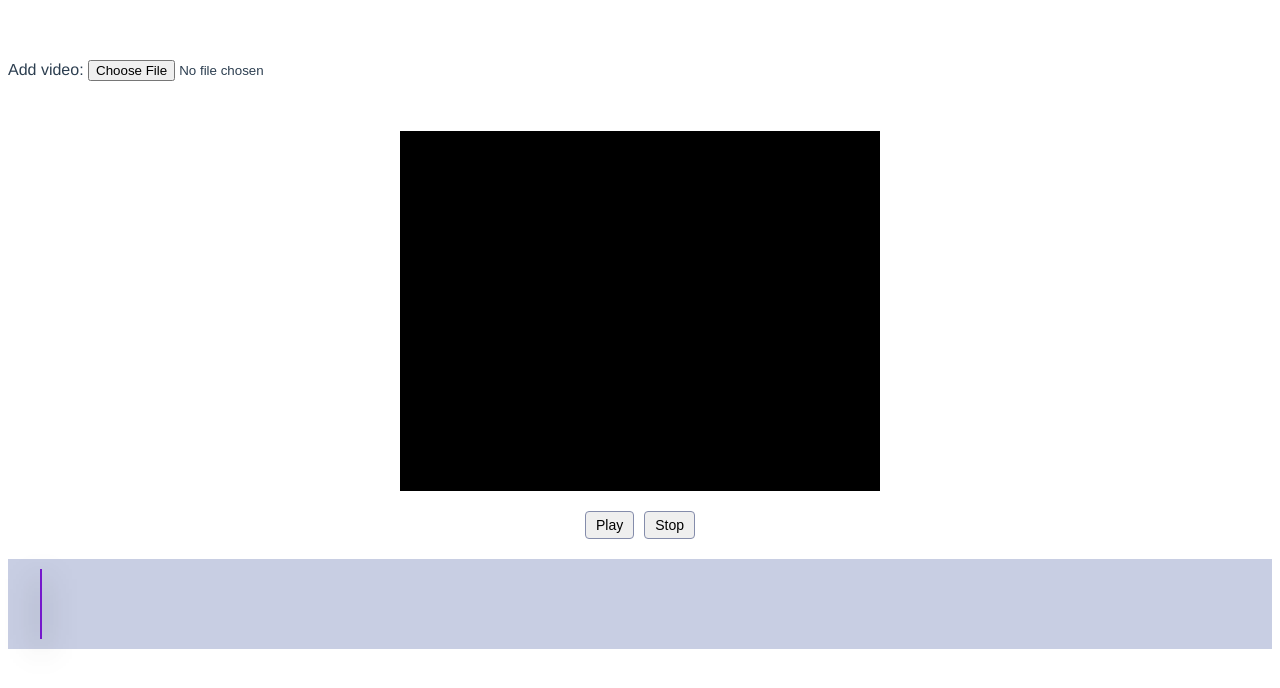
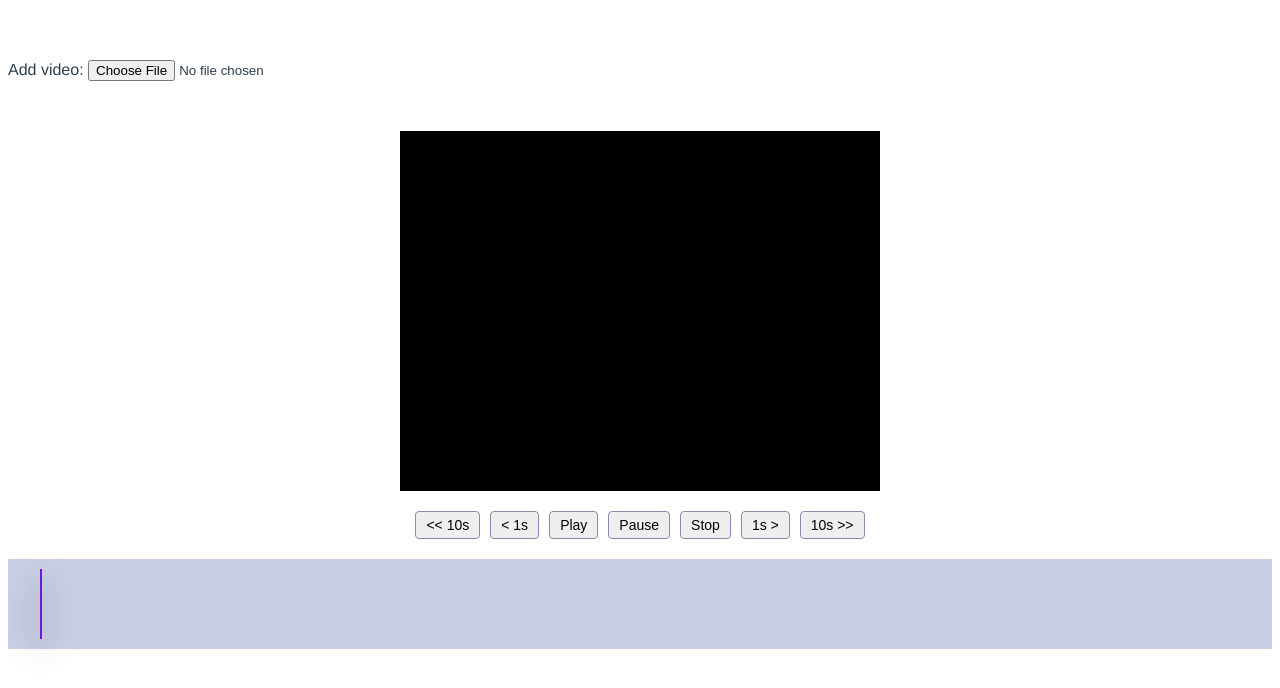
Before and after one commit to tesla3327/video-editor, a Vue app: page / in a window 1280 px wide. Shown: the top 688 px of the page. Built offline with nearby package versions, Linux system fonts and the light colour scheme.

Commit message:
Added seeking

```diff
--- a/babel.config.js
+++ b/babel.config.js
@@ -1,5 +1,3 @@
 module.exports = {
-  presets: [
-    '@vue/app'
-  ]
-}
+  presets: ["@vue/app"]
+};
--- a/postcss.config.js
+++ b/postcss.config.js
@@ -2,4 +2,4 @@ module.exports = {
   plugins: {
     autoprefixer: {}
   }
-}
+};
--- a/src/App.vue
+++ b/src/App.vue
@@ -6,23 +6,29 @@
     </label>
     <div class="videos">
       <video
-        v-for="({ url }) in videos"
+        v-for="{ url } in videos"
         :key="url"
         ref="video"
         controls
         :src="url"
       />
     </div>
-    <canvas ref="canvas" width="480" height="360"/>
+    <canvas ref="canvas" width="480" height="360" />
     <div class="controls">
-      <button class="play" @click="handlePlay">Play</button>
-      <button class="play" @click="handleStop">Stop</button>
+      <button @click="seek(currTime - 10)">&lt;&lt; 10s</button>
+      <button @click="seek(currTime - 1)">&lt; 1s</button>
+      <button @click="handlePlay">Play</button>
+      <button @click="handlePause">Pause</button>
+      <button @click="handleStop">Stop</button>
+      <button @click="seek(currTime + 1)">1s &gt;</button>
+      <button @click="seek(currTime + 10)">10s &gt;&gt;</button>
     </div>
     <Timeline
       :keyframes="keyframes"
       :videos="videos"
       :time="currTime"
       :selected="selected"
+      :total-length="totalLength"
       @move-left="index => handleMove(index, -1)"
       @move-right="index => handleMove(index, 1)"
       @trim-beginning="handleTrimBeginning"
@@ -38,10 +44,10 @@
 </template>
 
 <script>
-import Timeline from './components/Timeline';
+import Timeline from "./components/Timeline";
 
-import video1 from './assets/video.mp4';
-import video5 from './assets/video5.mp4';
+import video1 from "./assets/video.mp4";
+import video5 from "./assets/video5.mp4";
 
 const timeline1 = [
   {
@@ -68,14 +74,14 @@ const timeline1 = [
     video: 0,
     start: 5,
     length: 10
-  },
+  }
 ];
 
 const timeline2 = [
   {
     video: 0,
     start: 3,
-    length: 3,
+    length: 3
   },
   {
     video: 0,
@@ -101,14 +107,14 @@ const timeline2 = [
     video: 0,
     start: 3,
     length: 3
-  },
+  }
 ];
 
 export default {
-  name: 'app',
+  name: "app",
 
   components: {
-    Timeline,
+    Timeline
   },
 
   data() {
@@ -116,21 +122,20 @@ export default {
       videos: [],
       currTime: 0,
       timeline: [],
-      selected: -1,
+      selected: -1
     };
   },
 
   mounted() {
     this.muteAllVideos();
-
-    // Setup selected video
-    // this.currVideoIndex = 0;
-    // this.currentVideo = this.$refs.video[0];
-
-    this.ctx = this.$refs.canvas.getContext('2d');
+    this.ctx = this.$refs.canvas.getContext("2d");
   },
 
   computed: {
+    totalLength() {
+      return this.keyframes.reduce((prev, next) => prev + next.length, 0);
+    },
+
     keyframes() {
       const frames = [];
       let cumulative = 0;
@@ -139,7 +144,7 @@ export default {
         const frame = this.timeline[i];
         frames.push({
           ...frame,
-          cumulative,
+          cumulative
         });
         cumulative += frame.length;
       }
@@ -154,6 +159,35 @@ export default {
   },
 
   methods: {
+    seek(time) {
+      let targetTime = time;
+
+      if (targetTime < 0) {
+        targetTime = 0;
+      }
+
+      if (targetTime > this.totalLength) {
+        targetTime = this.totalLength;
+      }
+
+      // Update current time
+      this.currTime = targetTime;
+
+      // Figure out which keyframe we need to be in
+      const keyframe = this.keyframes.find(
+        ({ length, cumulative }) =>
+          targetTime >= cumulative && targetTime < cumulative + length
+      );
+
+      // How far into the video we need to be
+      const offset = keyframe.start + (targetTime - keyframe.cumulative);
+
+      // Update all the things
+      this.$refs.video[keyframe.video].currentTime = offset;
+      this.currVideoIndex = keyframe.video;
+      this.currentVideo = this.$refs.video[keyframe.video];
+    },
+
     muteAllVideos() {
       if (!this.$refs.video) {
         return;
@@ -173,7 +207,7 @@ export default {
         const url = URL.createObjectURL(file);
         this.videos.push({
           url,
-          name: file.name,
+          name: file.name
         });
 
         // Wait a bit so we can get video duration information
@@ -185,7 +219,7 @@ export default {
           this.timeline.push({
             video: index,
             start: 0,
-            length: Math.ceil(length),
+            length: Math.ceil(length)
           });
           this.muteAllVideos();
         }, 50);
@@ -207,7 +241,7 @@ export default {
     handleDuplicate(index) {
       // Duplicate keyframe
       const keyframe = {
-        ...this.timeline[index],
+        ...this.timeline[index]
       };
 
       // Insert duplicate
@@ -220,12 +254,12 @@ export default {
       const first = {
         ...keyframe,
         start: keyframe.start,
-        length: Math.ceil(keyframe.length / 2),
+        length: Math.ceil(keyframe.length / 2)
       };
       const second = {
         ...keyframe,
         start: keyframe.start + length,
-        length: Math.floor(keyframe.length / 2),
+        length: Math.floor(keyframe.length / 2)
       };
 
       this.timeline.splice(index, 1, first, second);
@@ -237,7 +271,7 @@ export default {
           return {
             ...keyframe,
             start: keyframe.start + 1,
-            length: keyframe.length - 1,
+            length: keyframe.length - 1
           };
         } else {
           return keyframe;
@@ -251,7 +285,7 @@ export default {
           return {
             ...keyframe,
             start: keyframe.start - 1,
-            length: keyframe.length + 1,
+            length: keyframe.length + 1
           };
         } else {
           return keyframe;
@@ -264,7 +298,7 @@ export default {
         if (index === keyIndex && keyframe.length > 1) {
           return {
             ...keyframe,
-            length: keyframe.length - 1,
+            length: keyframe.length - 1
           };
         } else {
           return keyframe;
@@ -277,7 +311,7 @@ export default {
         if (index === keyIndex) {
           return {
             ...keyframe,
-            length: keyframe.length + 1,
+            length: keyframe.length + 1
           };
         } else {
           return keyframe;
@@ -335,6 +369,13 @@ export default {
       }
     },
 
+    handlePause() {
+      if (this.currentVideo) {
+        window.cancelAnimationFrame(this.rAF_ID);
+        this.currentVideo.pause();
+      }
+    },
+
     handleStop() {
       if (this.currentVideo) {
         window.cancelAnimationFrame(this.rAF_ID);
@@ -352,12 +393,13 @@ export default {
 
       // Check if we need to switch the video
       const keyframe = this.keyframes.find(
-        ({ cumulative }) => cumulative < this.currTime &&
-                            cumulative >= (this.currTime - timeElapsed)
+        ({ cumulative }) =>
+          cumulative < this.currTime &&
+          cumulative >= this.currTime - timeElapsed
       );
 
       if (keyframe) {
-        console.log('[KEYFRAME]', keyframe);
+        console.log("[KEYFRAME]", keyframe);
         this.switchVideo(keyframe.video, keyframe.start);
       } else if (this.endTime <= this.currTime) {
         // Stop the video and stop drawing frames
@@ -373,9 +415,9 @@ export default {
 
       // Draw next frame
       this.rAF_ID = window.requestAnimationFrame(this.drawFrame);
-    },
+    }
   }
-}
+};
 </script>
 
 <style lang="scss">
@@ -383,12 +425,12 @@ button {
   padding: 5px 10px;
   border-radius: 4px;
   font-size: 14px;
-  border: 1px solid #848CAB;
+  border: 1px solid #848cab;
   transition: background 0.2s ease-in-out;
 
   &:hover {
     cursor: pointer;
-    background: #EBF0F7;
+    background: #ebf0f7;
   }
 }
 
@@ -416,7 +458,7 @@ video {
   display: flex;
   flex-flow: column;
   justify-content: center;
-  font-family: 'Avenir', Helvetica, Arial, sans-serif;
+  font-family: "Avenir", Helvetica, Arial, sans-serif;
   -webkit-font-smoothing: antialiased;
   -moz-osx-font-smoothing: grayscale;
   color: #2c3e50;
--- a/src/components/Timeline.vue
+++ b/src/components/Timeline.vue
@@ -7,19 +7,21 @@
         class="timeline__segment"
         :class="selected === index && 'timeline__segment--selected'"
         :style="{
-          width: `calc(${segment.length / total * 100}% - 2px)`
+          width: `calc(${(segment.length / totalLength) * 100}% - 2px)`
         }"
-        @keydown="(e) => handleKeydown(e, index)"
+        @keydown="e => handleKeydown(e, index)"
         @click="() => $emit('select', index)"
         @keydown.enter="() => $emit('select', index)"
         tabindex="0"
       >
         <span class="video-title">{{ videos[segment.video].name }}</span>
-        <span class="video-range">{{ `${segment.start}s - ${segment.start + segment.length}s` }}</span>
+        <span class="video-range">{{
+          `${segment.start}s - ${segment.start + segment.length}s`
+        }}</span>
       </div>
       <div
         class="current-time"
-        :style="{ left: `${ time / total * 100 }%` }"
+        :style="{ left: `${(time / totalLength) * 100}%` }"
       />
     </div>
   </div>
@@ -27,20 +29,17 @@
 
 <script>
 export default {
-  name: 'Timeline',
+  name: "Timeline",
 
   props: {
     keyframes: Array,
     time: Number,
     selected: Number,
     videos: Array,
+    totalLength: Number
   },
 
-  computed: {
-    total() {
-      return this.keyframes.reduce((prev, next) => prev + next.length, 0);
-    }
-  },
+  computed: {},
 
   methods: {
     handleKeydown(e, index) {
@@ -50,28 +49,28 @@ export default {
 
       let eventName;
 
-      if (e.key === 'ArrowLeft') {
+      if (e.key === "ArrowLeft") {
         if (e.shiftKey) {
-          eventName = 'lengthen-beginning';
+          eventName = "lengthen-beginning";
         } else if (e.metaKey) {
-          eventName = 'trim-end';
+          eventName = "trim-end";
         } else {
-          eventName = 'move-left';
+          eventName = "move-left";
         }
-      } else if (e.key === 'ArrowRight') {
+      } else if (e.key === "ArrowRight") {
         if (e.shiftKey) {
-          eventName = 'trim-beginning';
+          eventName = "trim-beginning";
         } else if (e.metaKey) {
-          eventName = 'lengthen-end';
+          eventName = "lengthen-end";
         } else {
-          eventName = 'move-right';
+          eventName = "move-right";
         }
-      } else if (e.code === 'KeyS') {
-        eventName = 'split';
-      } else if (e.code === 'KeyD' && e.metaKey) {
-        eventName = 'duplicate';
-      } else if (e.code === 'Delete' || e.code === 'Backspace') {
-        eventName = 'delete';
+      } else if (e.code === "KeyS") {
+        eventName = "split";
+      } else if (e.code === "KeyD" && e.metaKey) {
+        eventName = "duplicate";
+      } else if (e.code === "Delete" || e.code === "Backspace") {
+        eventName = "delete";
       }
 
       if (eventName) {
@@ -86,7 +85,7 @@ export default {
 
 <style lang="scss" scoped>
 .timeline-wrapper {
-  background: #C8CEE3;
+  background: #c8cee3;
   padding: 10px;
 }
 
@@ -103,8 +102,8 @@ export default {
   top: 0;
   height: 100%;
   width: 2px;
-  background: #7518CC;
-  box-shadow: 0 10px 30px 0px rgba(0,0,0,0.8);
+  background: #7518cc;
+  box-shadow: 0 10px 30px 0px rgba(0, 0, 0, 0.8);
 }
 
 .timeline__segment {
@@ -112,7 +111,7 @@ export default {
   box-sizing: border-box;
   padding: 5px 8px;
   margin: 0 1px;
-  background: #848CAB;
+  background: #848cab;
   color: white;
   height: 100%;
   border-radius: 8px;
@@ -140,6 +139,6 @@ export default {
 }
 
 .timeline__segment--selected {
-  background: #6B7394;
+  background: #6b7394;
 }
 </style>
--- a/src/main.js
+++ b/src/main.js
@@ -1,8 +1,8 @@
-import Vue from 'vue'
-import App from './App.vue'
+import Vue from "vue";
+import App from "./App.vue";
 
-Vue.config.productionTip = false
+Vue.config.productionTip = false;
 
 new Vue({
-  render: h => h(App),
-}).$mount('#app')
+  render: h => h(App)
+}).$mount("#app");
```
Also changed, not shown: .eslintrc.js.
